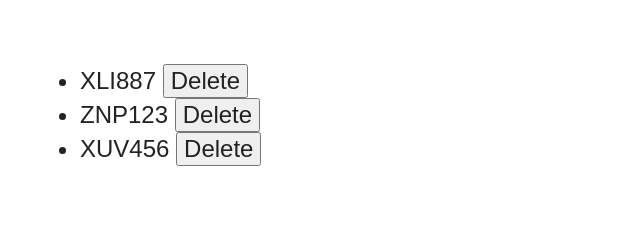
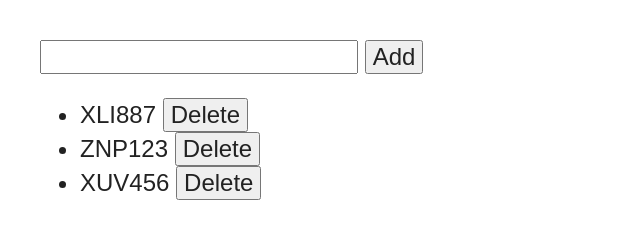
Before and after one commit to lukazorc/Udemy-Backbone-Tutorial, a plain HTML site: page index.html in a window 1280 px wide. Shown: the whole page, without its empty margins (0-640 px from the left). Drawn offline with Linux system fonts and the light colour scheme.

Commit message:
Events part commit

```diff
--- a/index.html
+++ b/index.html
@@ -14,11 +14,16 @@
         <script src="js/lib/modernizr-2.6.2.min.js"></script>
     </head>
     <body>
+        <div id="newVehicleContainer"></div>
         <div id="container"></div>
         <script src="js/lib/jquery-min.js"></script>
         <script src="js/lib/underscore-min.js"></script>
         <script src="js/lib/backbone-min.js"></script>
-        <script id="vehicleTemplate" type="text/html">
+        <script id="newVehicleTemplate" type="text/template">
+            <input class="registration-number" type="text">
+            <button class="add">Add</button>
+        </script>
+        <script id="vehicleTemplate" type="text/template">
             <%= registrationNumber %>
             <button class="delete">Delete</button>
         </script>
--- a/js/main.js
+++ b/js/main.js
@@ -11,14 +11,14 @@ var Vehicle = Backbone.Model.extend({
     }
 });
 
-// var Car = Vehicle.extend({
-//     initialize: function() {
-//         console.log('Car initialized');
-//     },
-// 	start: function(){
-// 		console.log("Car with registration number " + this.get("registrationNumber") + " started.");
-// 	}
-// });
+var Car = Vehicle.extend({
+    // initialize: function() {
+    //     console.log('Car initialized');
+    // },
+	start: function(){
+		console.log("Car with registration number " + this.get("registrationNumber") + " started.");
+	}
+});
 
 // // var Car = new Car({registrationNumber: ' XLI887', color: 'red'});
 
@@ -49,6 +49,11 @@ var Vehicles = Backbone.Collection.extend({
 var vehicle = new Vehicle();
 
 var VehicleView = Backbone.View.extend({
+
+    initialize: function(options) {
+        this.bus = options.bus;
+    },
+
     events:{
         "click .delete": "onDelete"
     },
@@ -71,18 +76,62 @@ var VehicleView = Backbone.View.extend({
     }
 });
 
+var bus = _.extend({}, Backbone.Events);
+
 var VehiclesView = Backbone.View.extend({
+    id: "vehicles",
     tagName: "ul",
+
+    initialize: function() {
+        bus.on("carAdded", this.onCarAdded, this);
+    },
+
+    onCarAdded: function(registrationNumber) {
+        var car = new Car({ registrationNumber: registrationNumber });
+        var vehicleView = new VehicleView({ model: car });
+        this.$el.prepend(vehicleView.render().$el);
+    },
 
     render: function()  {
         var self = this;
         this.collection.each(function(vehicle){
-            var vehicleView = new VehicleView({model: vehicle});
+            var vehicleView = new VehicleView({model: vehicle, bus: self.bus});
             self.$el.append(vehicleView.render().$el);
         }, this);
         return this;
     }
 });
+
+// var vehiclesView = new VehiclesView({ collection: vehicles, bus: bus });
+// $("#container").html(vehiclesView.render().$el);
+
+var NewVehicleView = Backbone.View.extend({
+
+    events:{
+        "click .add": "addNewCar"
+    },
+
+    render: function()  {
+        var source = $("#newVehicleTemplate").html();
+        var template = _.template(source);
+
+        this.$el.html(template());
+
+        return this;
+    },
+
+    addNewCar: function(){
+        var input = this.$el.find(".registration-number");
+        var registrationNumber = input.val();
+        bus.trigger("carAdded", registrationNumber);
+
+        input.val("");
+    }
+});
+
+// var newVehiclesView = new NewVehicleView({ model: vehicle, bus: bus });
+
+
 
 var vehicles = new Vehicles ([
     new Vehicle ({ registrationNumber: 'XLI887', color: "Blue" }),
@@ -90,5 +139,6 @@ var vehicles = new Vehicles ([
     new Vehicle ({ registrationNumber: 'XUV456', color: "Gray"  })
 ]);
 
-var vehiclesView = new VehiclesView({ collection: vehicles });
-$("#container").html(vehiclesView.render().$el);
+$("#container")
+            .append(new NewVehicleView().render().$el)
+            .append(new VehiclesView({ collection: vehicles }).render().$el);
```
